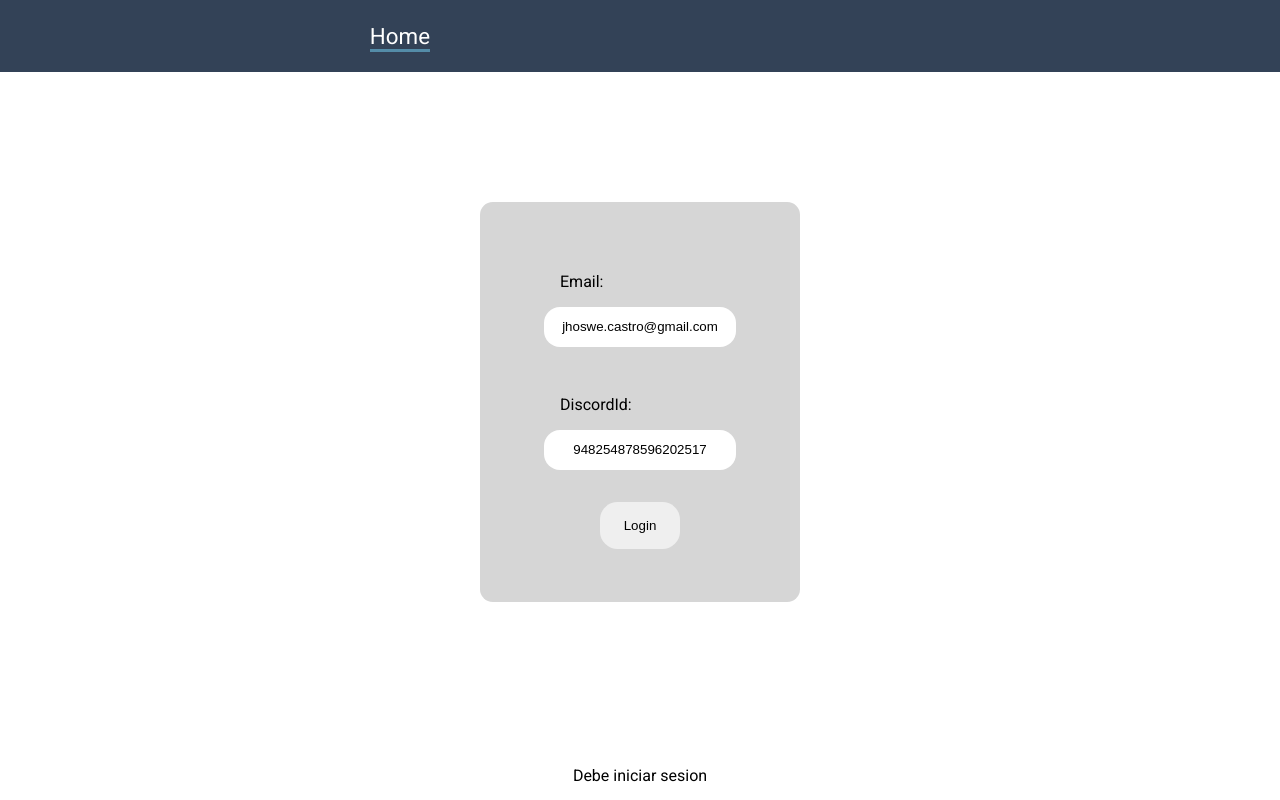
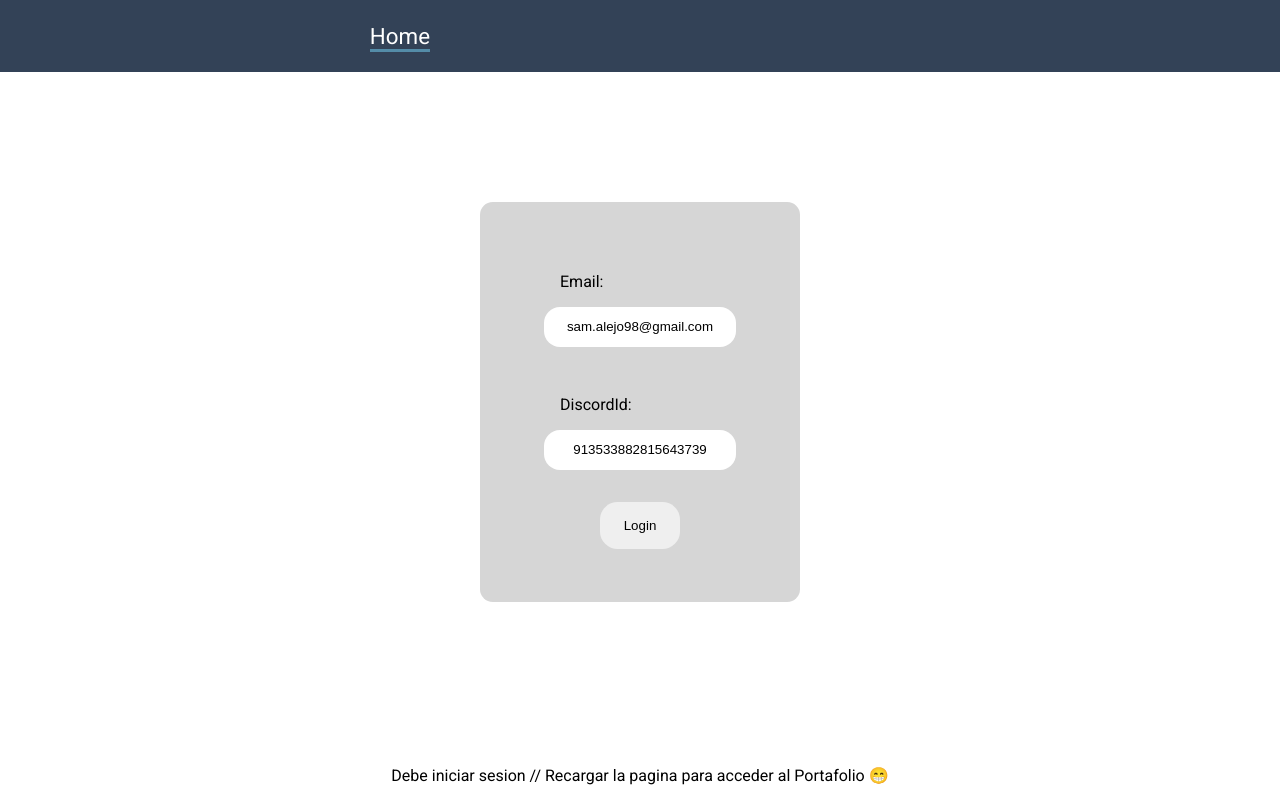
Before and after one commit to JP85118/Portafolio_react, a React (Create React App) app: page / in a window 1280 px wide. Built offline with nearby package versions, Linux system fonts and the light colour scheme.

Commit message:
commit fixed

```diff
--- a/src/Components/Footer.jsx
+++ b/src/Components/Footer.jsx
@@ -28,7 +28,7 @@ const Footer = () => {
   }
 
   if (!isLogged) {
-    return(<p className="paragraph">Debe iniciar sesion</p>)
+    return(<p className="paragraph">Debe iniciar sesion // Recargar la pagina para acceder al Portafolio 😁</p>)
   }
 }
 
--- a/src/Components/login/Login.jsx
+++ b/src/Components/login/Login.jsx
@@ -7,10 +7,10 @@ const Login = () => {
   const url = "https://ms-discord-upy5mhs63a-rj.a.run.app";
 
   const [values, setValues] = useState({
-    email: "jhoswe.castro@gmail.com",
-    discordId: "948254878596202517"
-    //email: "sam.alejo98@gmail.com",
-    //discordId: "913533882815643739"
+    //email: "jhoswe.castro@gmail.com",
+    //discordId: "948254878596202517"
+    email: "sam.alejo98@gmail.com",
+    discordId: "913533882815643739"
   })
 
   const handleChange = (e) => {
```
